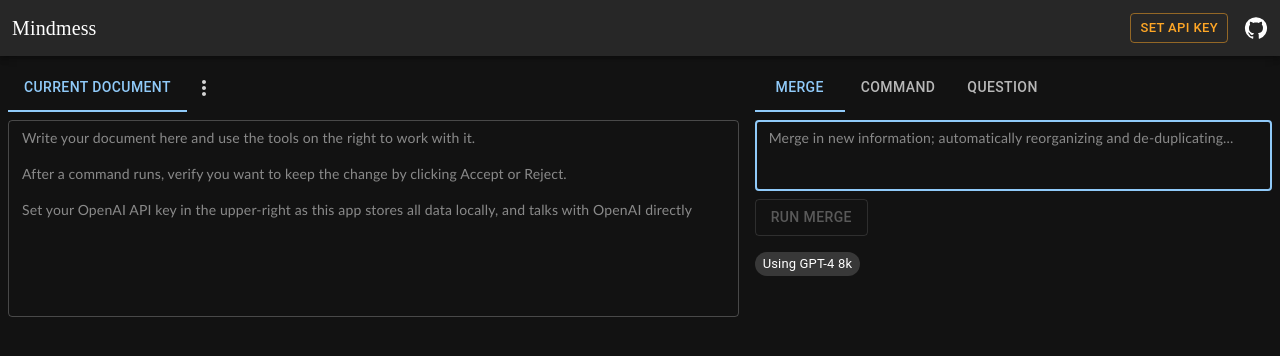
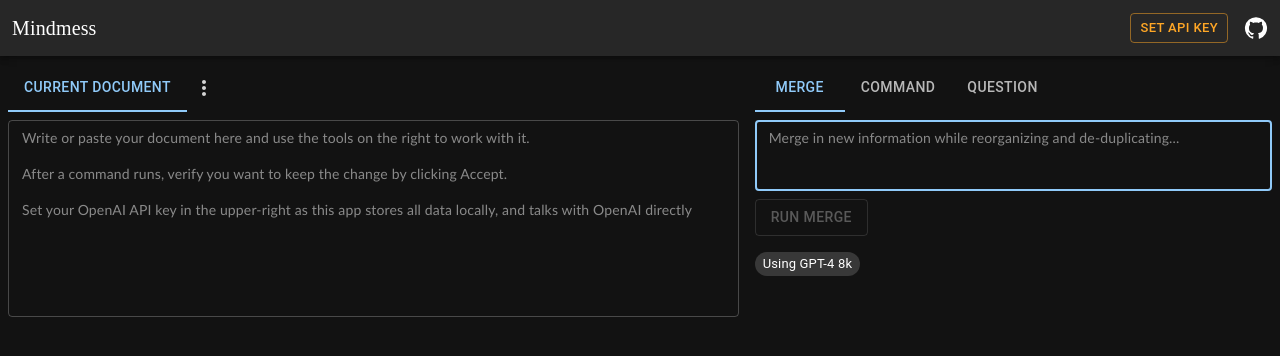
Before and after one commit to swax/Mindmess, a Next.js app: page / in a window 1280 px wide. Shown: the top 356 px of the page. Built offline with nearby package versions, Linux system fonts and the light colour scheme.

Commit message:
Wording updates

```diff
--- a/app/components/InputSection.tsx
+++ b/app/components/InputSection.tsx
@@ -211,7 +211,7 @@
         onChange={(e) => setInput(e.target.value)}
         placeholder={
           inputTab == "merge"
-            ? "Merge in new information; automatically reorganizing and de-duplicating..."
+            ? "Merge in new information while reorganizing and de-duplicating..."
             : inputTab == "command"
             ? "A command to change and update the current document..."
             : inputTab == "question"
--- a/app/components/OutputSection.tsx
+++ b/app/components/OutputSection.tsx
@@ -65,9 +65,9 @@
           onChange={handleChange_output}
           placeholder={
             currentNoteLoaded
-              ? `Write your document here and use the tools on the right to work with it.
+              ? `Write or paste your document here and use the tools on the right to work with it.
 
-After a command runs, verify you want to keep the change by clicking Accept or Reject.
+After a command runs, verify you want to keep the change by clicking Accept.
 
 Set your OpenAI API key in the upper-right as this app stores all data locally, and talks with OpenAI directly`
               : ""
```
Also changed, not shown: 1 other file (tests, documents, lock files or other folders).
